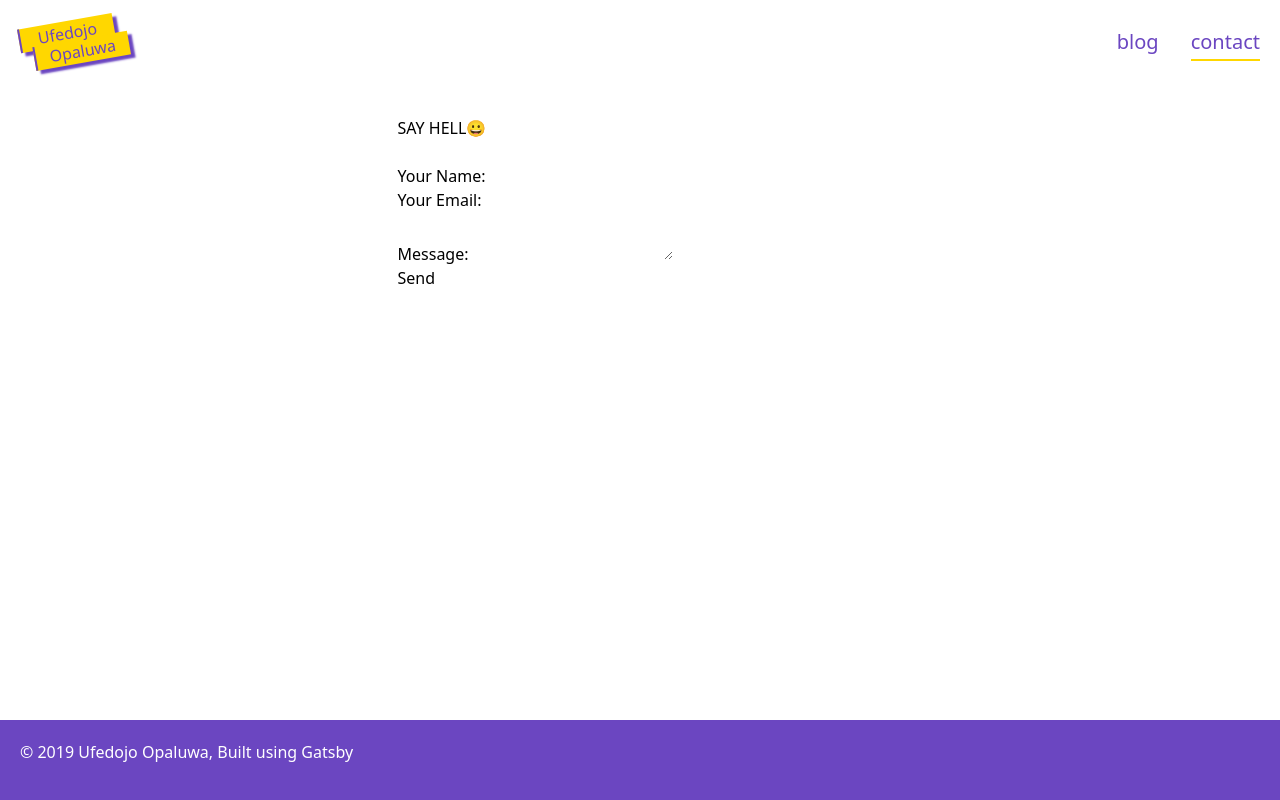
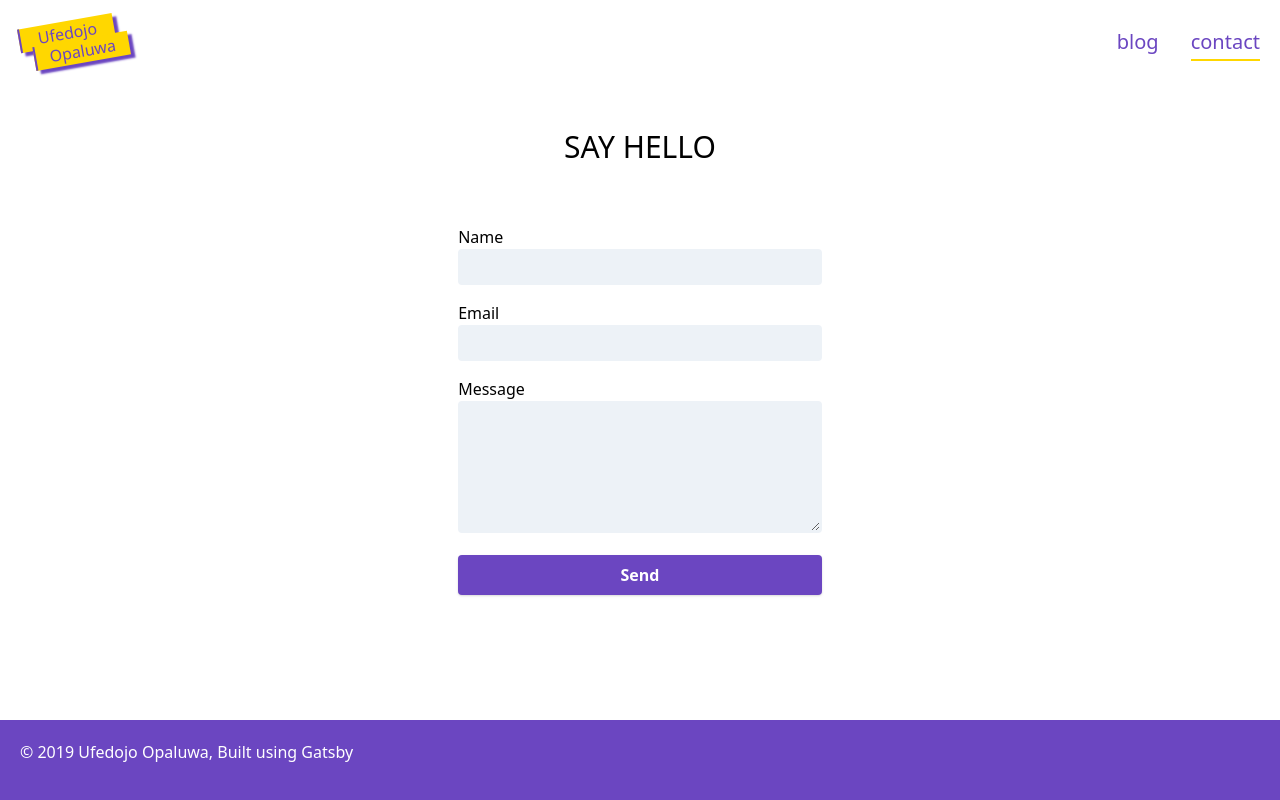
Before and after one commit to uopaluwa/ufedo-dev, a Gatsby site: page /contact in a window 1280 px wide. Built offline with nearby package versions, Linux system fonts and the light colour scheme; Gatsby itself is replaced by a stand-in of ours.

Commit message:
update contact page style

```diff
--- a/src/pages/contact.js
+++ b/src/pages/contact.js
@@ -6,24 +6,34 @@ import SEO from "../components/seo"
 const Contact = () => (
   <Layout>
     <SEO title="Contact" />
-    <form name="contact" method="POST" data-netlify="true" data-netlify-honeypot="bot-field">
-      <h1>SAY HELL<span role="img" aria-label="grinning face">😀</span></h1>
-      <p style={{ visibility: `hidden` }}>
-        {/* hide this */}
-        <label>Don't fill this out if you're human: <input name="bot-field" /></label>
-      </p>
-      <p>
-        <label>Your Name: <input type="text" name="name" /></label>
-      </p>
-      <p>
-        <label>Your Email: <input type="email" name="email" /></label>
-      </p>
-      <p>
-        <label>Message: <textarea name="message"></textarea></label>
-      </p>
-      <p>
-        <button type="submit">Send</button>
-      </p>
+    <form className="mx-auto" name="contact" method="POST" data-netlify="true" data-netlify-honeypot="bot-field">
+      <div className="w-9/12 mx-auto">
+        <h1 className="text-3xl mb-2 mt-2 text-center">SAY HELLO</h1>
+        <p className="invisible">
+          <label>Don't fill this out if you're human: <input name="bot-field" /></label>
+        </p>
+        <div className="mb-4">
+          <label>
+            <span className="block">Name</span>
+            <input className="w-full bg-gray-200 appearance-none border-2 border-gray-200 rounded py-1 px-1" type="text" name="name" />
+          </label>
+        </div>
+        <div className="mb-4">
+          <label>
+            <span className="block">Email</span>
+            <input className="w-full bg-gray-200 appearance-none border-2 border-gray-200 rounded py-1 px-1" type="email" name="email" />
+          </label>
+        </div>
+        <div className="mb-4">
+          <label>
+            <span className="block">Message</span>
+            <textarea rows="5" className="w-full bg-gray-200 appearance-none border-2 border-gray-200 rounded py-1 px-1" name="message"></textarea>
+          </label>
+        </div>
+        <div className="mt-4">
+          <button className="w-full font-semibold py-2 px-4 bg-purple-700 text-white rounded shadow mb-4" type="submit">Send</button>
+        </div>
+      </div>
     </form>
   </Layout>
 )
```
